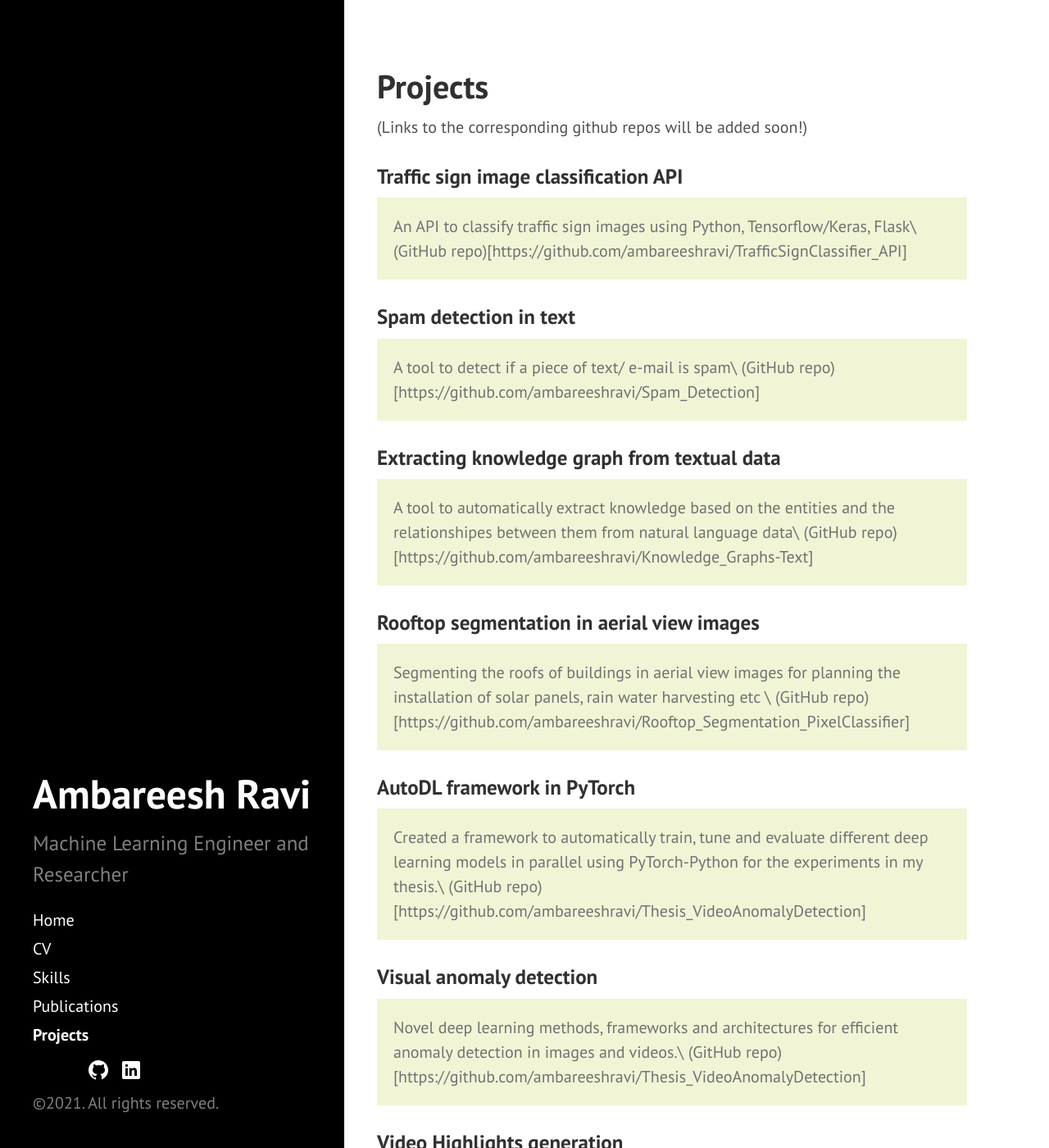
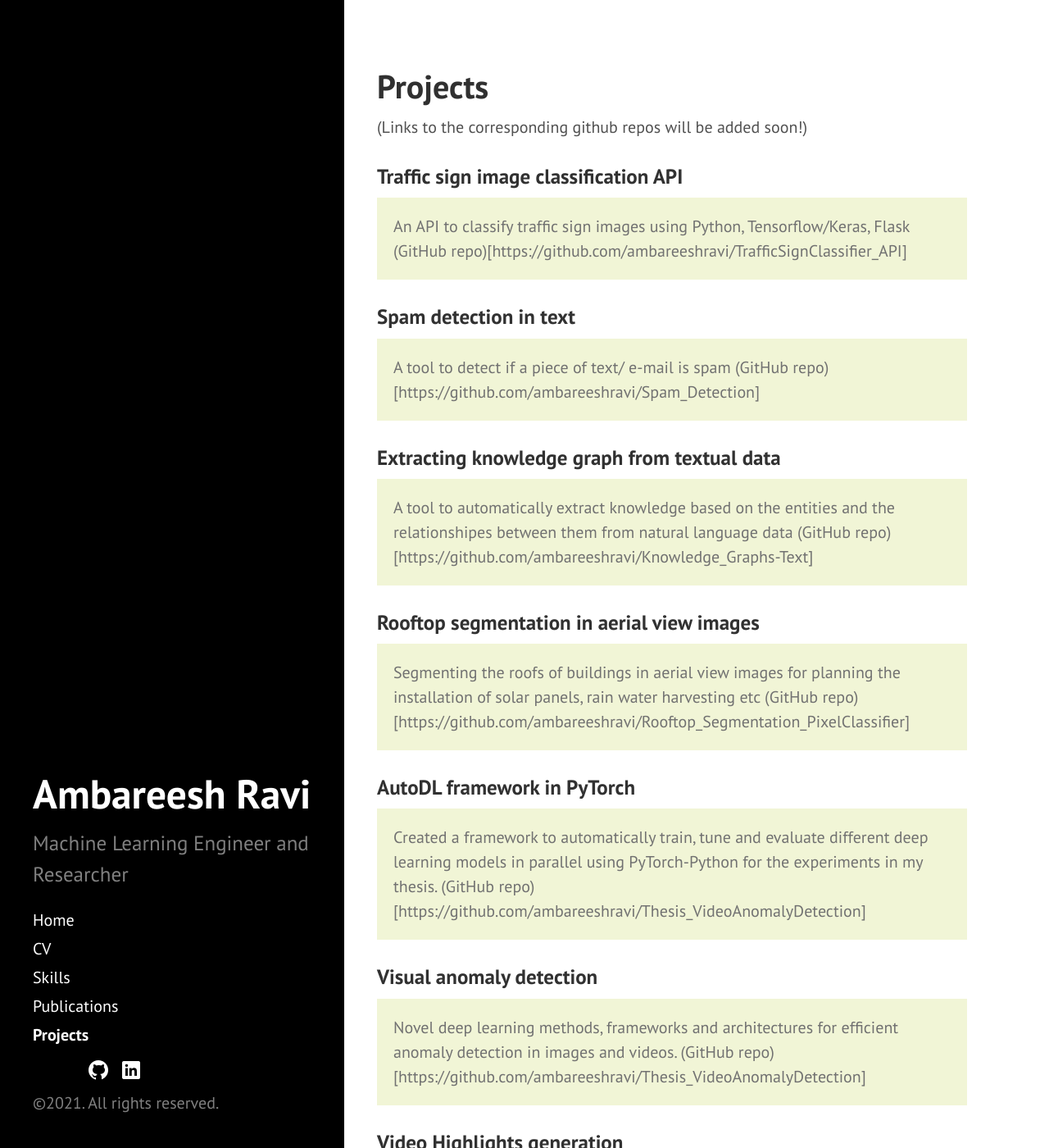
Before and after one commit to ambareeshravi/ambareeshravi.github.io, a Jekyll site: the page built from projects.md, in a window 1280 px wide and 1400 px high. Shown: the whole window at 82% size. Built offline with Jekyll 4.4.1, drawn with Linux system fonts in a browser that asks for light colours.

```diff
--- a/projects.md
+++ b/projects.md
@@ -7,38 +7,44 @@ order: 5
 
 ### Traffic sign image classification API
 <p class="message">
-An API to classify traffic sign images using Python, Tensorflow/Keras, Flask\
+An API to classify traffic sign images using Python, Tensorflow/Keras, Flask
+
 (GitHub repo)[https://github.com/ambareeshravi/TrafficSignClassifier_API]
 </p>
 
 ### Spam detection in text
 <p class="message">
-A tool to detect if a piece of text/ e-mail is spam\
+A tool to detect if a piece of text/ e-mail is spam
+
 (GitHub repo)[https://github.com/ambareeshravi/Spam_Detection]
 </p>
 
 ### Extracting knowledge graph from textual data
 <p class="message">
-A tool to automatically extract knowledge based on the entities and the relationshipes between them from natural language data\
+A tool to automatically extract knowledge based on the entities and the relationshipes between them from natural language data
+
 (GitHub repo)[https://github.com/ambareeshravi/Knowledge_Graphs-Text]
 </p>
 
 ### Rooftop segmentation in aerial view images
 <p class="message">
-Segmenting the roofs of buildings in aerial view images for planning the installation of solar panels, rain water harvesting etc \
+Segmenting the roofs of buildings in aerial view images for planning the installation of solar panels, rain water harvesting etc
+
 (GitHub repo)[https://github.com/ambareeshravi/Rooftop_Segmentation_PixelClassifier]
 </p>
 
 
 ### AutoDL framework in PyTorch
 <p class="message">
-Created a framework to automatically train, tune and evaluate different deep learning models in parallel using PyTorch-Python for the experiments in my thesis.\
+Created a framework to automatically train, tune and evaluate different deep learning models in parallel using PyTorch-Python for the experiments in my thesis.
+
 (GitHub repo)[https://github.com/ambareeshravi/Thesis_VideoAnomalyDetection]
 </p>
 
 ### Visual anomaly detection
 <p class="message">
-Novel deep learning methods, frameworks and architectures for efficient anomaly detection in images and videos.\
+Novel deep learning methods, frameworks and architectures for efficient anomaly detection in images and videos.
+
 (GitHub repo)[https://github.com/ambareeshravi/Thesis_VideoAnomalyDetection]
 </p>
 
```
